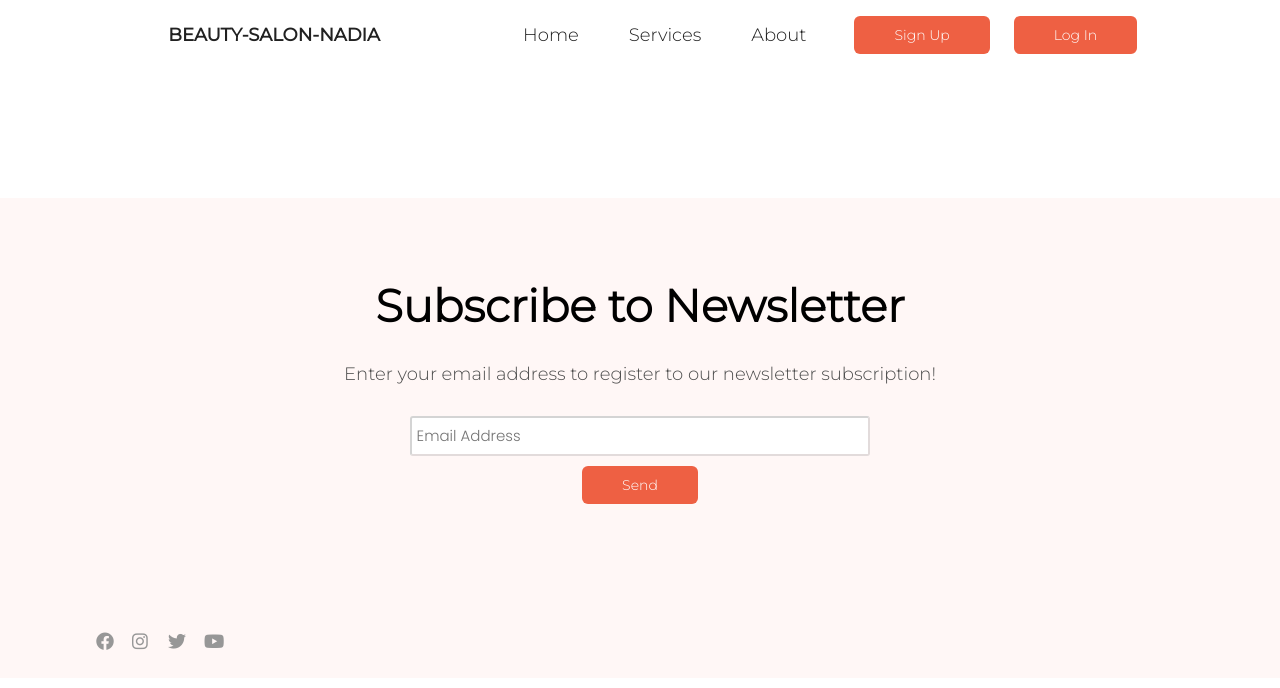
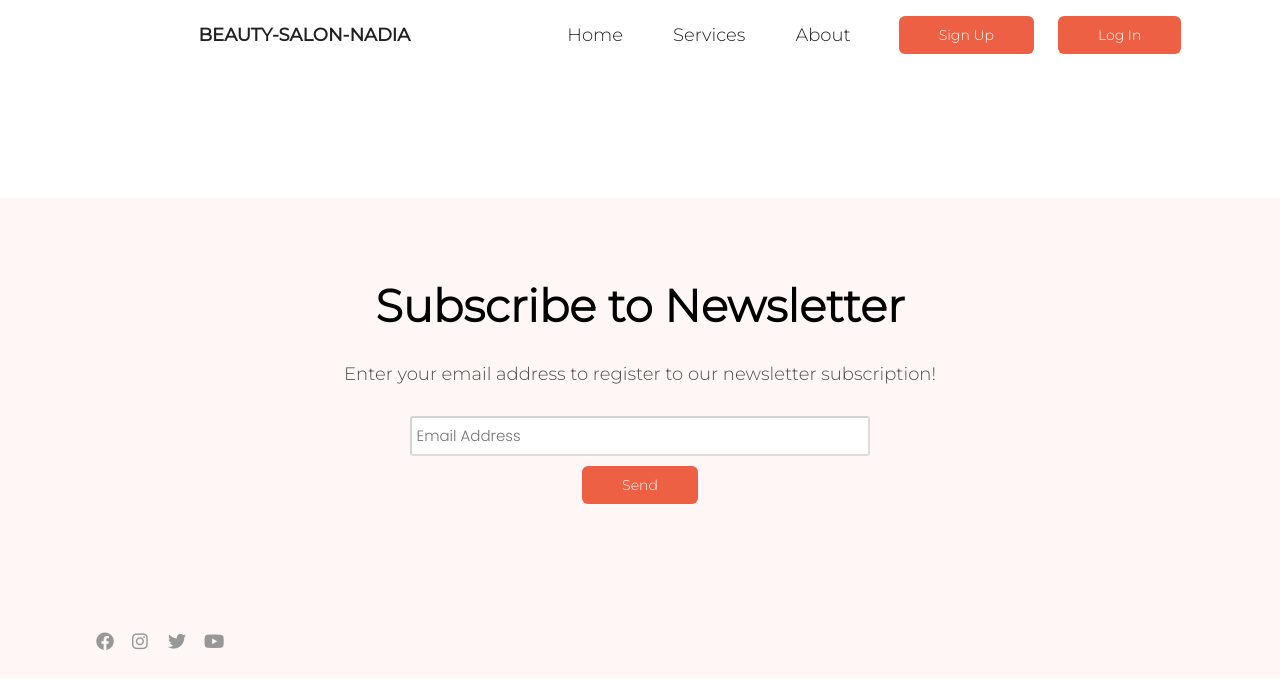
Before and after one commit to nadiahosisy/Beauty-Salon, a React (Vite) app: page / in a window 1280 px wide. Shown: the top 688 px of the page. Built offline with nearby package versions, Linux system fonts and the light colour scheme.

Commit message:
fix navbar

```diff
--- a/src/style/navbar.css
+++ b/src/style/navbar.css
@@ -16,8 +16,9 @@
 }
 .main-navbar-container {
   display: block;
-  margin-left: 6%;
-  margin-right: 4%;
+  margin-left: auto;
+  margin-right: auto;
+  max-width: 1650px;
   justify-content: center;
   align-self: center;
 }
@@ -27,6 +28,7 @@
   justify-content: space-around;
   font-family: Monserat-ligth, sans-serif;
   align-items: center;
+  margin-left: 100px;
   height: 70px;
   padding-left: 20px;
   padding-right: 20px;
```
